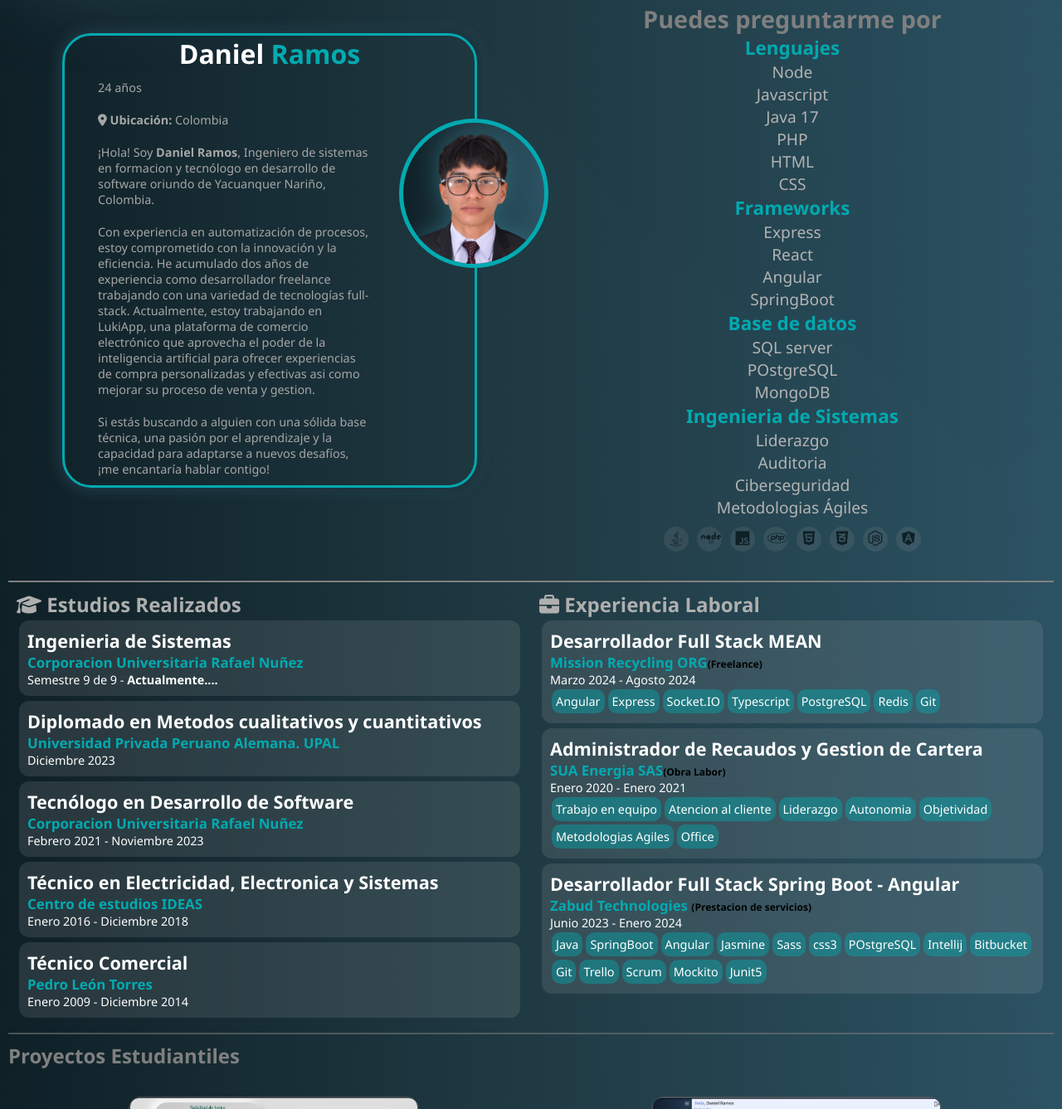
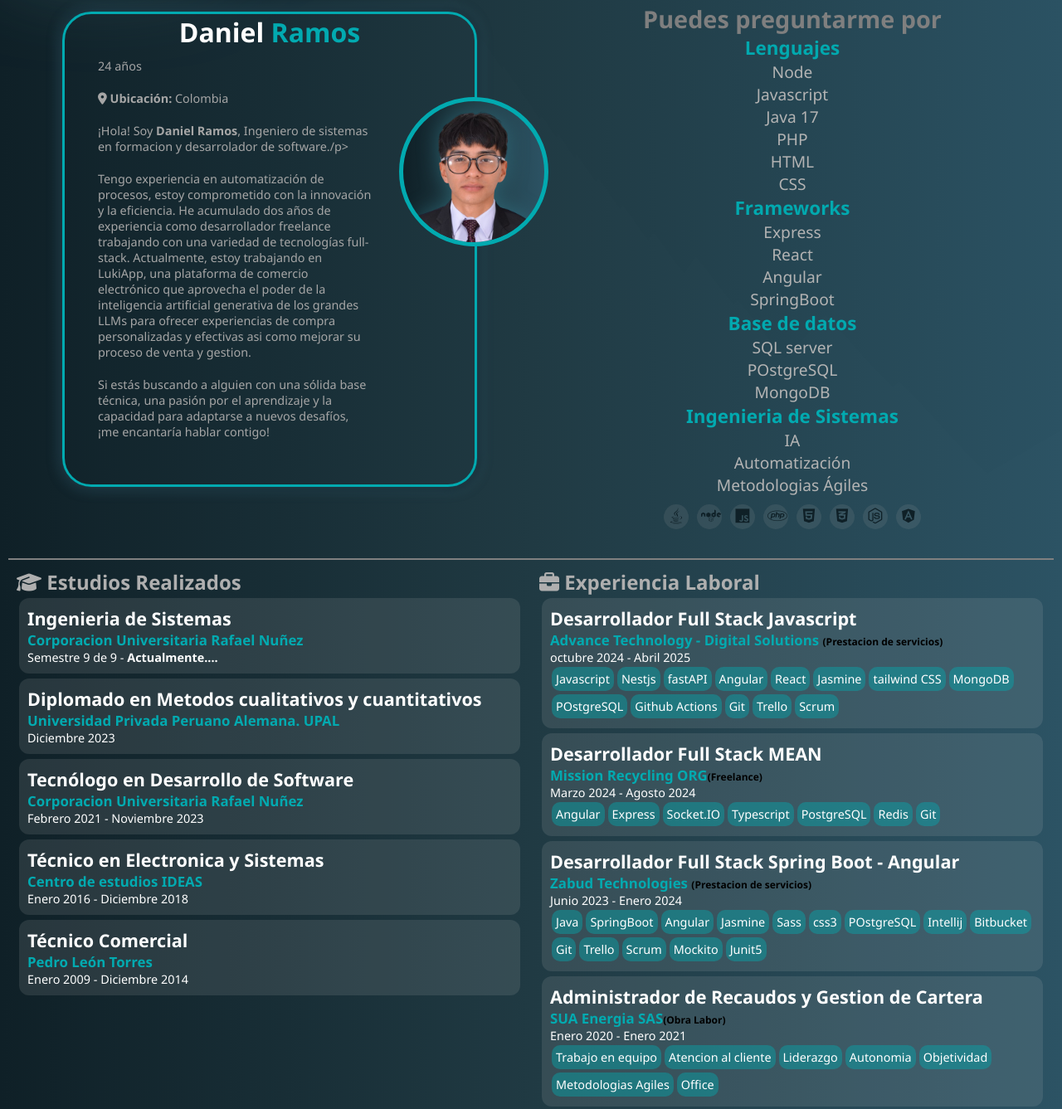
Before and after one commit to ramos29pages/portafolio-web-daniel-ramos, a plain HTML site: page index.html in a window 1280 px wide. Shown: the part 905-2242 px from the top of the page at 83% size. Drawn offline with nearby package versions, Linux system fonts and the light colour scheme; files whose address does not match are found by name.

Commit message:
Actualiza contenido y estructura de index.html para mejorar la presentación del portafolio y la experiencia del usuario.

```diff
--- a/index.html
+++ b/index.html
@@ -126,7 +126,7 @@
             <a href="https://www.linkedin.com/in/daniel-javier-ramos-martinez-211308247/"><i
                 class="fa-brands fa-linkedin"></i></a>
             <a href="https://github.com/ramos29pages"><i class="fa-brands fa-github"></i></a>
-<!--             <a href="https://www.facebook.com/daniel080620?mibextid=ZbWKwL"><i
+            <!--             <a href="https://www.facebook.com/daniel080620?mibextid=ZbWKwL"><i
                 class="fa-brands fa-square-facebook"></i></a> -->
             <a href="https://www.instagram.com/dniel.ramos?igsh=MXdmZjlmdjhhNmt6OQ=="> <i
                 class="fa-brands fa-square-instagram"></i></i></a>
@@ -152,18 +152,20 @@
           <h2 class="card-name">Daniel <span style="color: var(--colorLetras);">Ramos</span></h2>
           <p class="card-age">24 años</p>
           <p class="card-ubication"><i class="fa-solid fa-location-dot"></i><b> Ubicación: </b>Colombia</p>
-          <p>¡Hola! Soy <b>Daniel Ramos</b>, Ingeniero de sistemas en formacion y tecnólogo en desarrollo de software oriundo
-            de Yacuanquer Nariño, Colombia.</p>
-          <p>Con experiencia en automatización de procesos,
+          <p>¡Hola! Soy <b>Daniel Ramos</b>, Ingeniero de sistemas en formacion y desarrolador de software./p>
+          <p>Tengo experiencia en automatización de procesos,
             estoy comprometido con la innovación y la eficiencia.
             He acumulado dos años de experiencia como desarrollador freelance
-            trabajando con una variedad de tecnologías full-stack. Actualmente, estoy trabajando en LukiApp, una plataforma
-            de comercio electrónico que aprovecha el poder de la inteligencia
-            artificial para ofrecer experiencias de compra personalizadas y efectivas
+            trabajando con una variedad de tecnologías full-stack. Actualmente, estoy trabajando en LukiApp, una
+            plataforma
+            de comercio electrónico que aprovecha el poder de la inteligencia artificial generativa de los grandes LLMs
+            para ofrecer experiencias de compra personalizadas y efectivas
             asi como mejorar su proceso de venta y gestion.</p>
           <p>Si estás buscando a alguien con una sólida base técnica,
             una pasión por el aprendizaje y la capacidad para adaptarse a nuevos desafíos, ¡me encantaría hablar
             contigo!</p>
+          <br>
+          <br>
 
         </div>
         <section id="skills" class="seccion skills2">
@@ -186,11 +188,11 @@
             <div class="skill">POstgreSQL</div>
             <div class="skill">MongoDB</div>
             <div class="skill"></div>
-             <h3>Ingenieria de Sistemas</h3>
-            <div class="skill">Liderazgo</div>
-            <div class="skill">Auditoria</div>
-            <div class="skill">Ciberseguridad</div>
+            <h3>Ingenieria de Sistemas</h3>
+            <div class="skill">IA</div>
+            <div class="skill">Automatización</div>
             <div class="skill">Metodologias Ágiles</div>
+            <div class="skill"></div>
             <div class="skill"></div>
             <div class="cinta">
               <i class="fa-brands fa-java"></i>
@@ -206,6 +208,7 @@
         </section>
       </section>
 
+      <!-- estudios -->
       <section id="journey" class="seccion journey">
         <div class="estudios">
           <h1><i class="fa-solid fa-graduation-cap"></i> Estudios Realizados</h1>
@@ -225,7 +228,7 @@
             <p>Febrero 2021 - Noviembre 2023</p>
           </div>
           <div class="goal">
-            <h2>Técnico en Electricidad, Electronica y Sistemas</h2>
+            <h2>Técnico en Electronica y Sistemas</h2>
             <h3>Centro de estudios IDEAS</h3>
             <p>Enero 2016 - Diciembre 2018</p>
           </div>
@@ -237,7 +240,29 @@
         </div>
         <div class="experiencia">
           <h1><i class="fa-solid fa-briefcase"></i> Experiencia Laboral</h1>
-            <div class="thing">
+
+          <div class="thing">
+            <h2>Desarrollador Full Stack Javascript</h2>
+            <h3>Advance Technology - Digital Solutions <span style="color: black; font-size: 12px;">(Prestacion de servicios)</span></h3>
+            <p>octubre 2024 - Abril 2025</p>
+            <div class="experience-skills">
+              <p>Javascript</p>
+              <p>Nestjs</p>
+              <p>fastAPI</p>
+              <p>Angular</p>
+              <p>React</p>
+              <p>Jasmine</p>
+              <p>tailwind CSS</p>
+              <p>MongoDB</p>
+              <p>POstgreSQL</p>
+              <p>Github Actions</p>
+              <p>Git</p>
+              <p>Trello</p>
+              <p>Scrum</p>
+            </div>
+          </div>
+
+          <div class="thing">
             <h2>Desarrollador Full Stack MEAN</h2>
             <h3>Mission Recycling ORG<span style="color: black; font-size: 12px;">(Freelance)</span></h3>
             <p>Marzo 2024 - Agosto 2024</p>
@@ -251,20 +276,8 @@
               <p>Git</p>
             </div>
           </div>
-          <div class="thing">
-            <h2>Administrador de Recaudos y Gestion de Cartera</h2>
-            <h3>SUA Energia SAS<span style="color: black; font-size: 12px;">(Obra Labor)</span></h3>
-            <p>Enero 2020 - Enero 2021</p>
-            <div class="experience-skills">
-              <p>Trabajo en equipo</p>
-              <p>Atencion al cliente</p>
-              <p>Liderazgo</p>
-              <p>Autonomia</p>
-              <p>Objetividad</p>
-              <p>Metodologias Agiles</p>
-              <p>Office</p>
-            </div>
-          </div>
+
+
           <div class="thing">
             <h2>Desarrollador Full Stack Spring Boot - Angular</h2>
             <h3>Zabud Technologies <span style="color: black; font-size: 12px;">(Prestacion de servicios)</span></h3>
@@ -286,10 +299,24 @@
               <p>Junit5</p>
             </div>
           </div>
+          <div class="thing">
+            <h2>Administrador de Recaudos y Gestion de Cartera</h2>
+            <h3>SUA Energia SAS<span style="color: black; font-size: 12px;">(Obra Labor)</span></h3>
+            <p>Enero 2020 - Enero 2021</p>
+            <div class="experience-skills">
+              <p>Trabajo en equipo</p>
+              <p>Atencion al cliente</p>
+              <p>Liderazgo</p>
+              <p>Autonomia</p>
+              <p>Objetividad</p>
+              <p>Metodologias Agiles</p>
+              <p>Office</p>
+            </div>
+          </div>
         </div>
       </section>
 
-      <section id="proyects" class="seccion proyectos">
+      <!-- <section id="proyects" class="seccion proyectos">
         <h2 class="titleAbout">Proyectos Estudiantiles</h2>
         <div class="contProyectos">
           <div class="proyect">
@@ -334,7 +361,7 @@
             </div>
           </div>
         </div>
-      </section>
+      </section> -->
 
       <section id="skills2" class="seccion skills">
         <h2 class="titleAbout">Puedes preguntarme por</h2>
@@ -357,6 +384,7 @@
           <h3>Ingenieria de Sistemas</h3>
           <div class="skill ccc">Liderazgo</div>
           <div class="skill ccc">Aditorias</div>
+          <br>
           <div class="cinta" id="cinta2">
             <i class="fa-brands fa-java"></i>
             <i class="fa-brands fa-node"></i>
```
